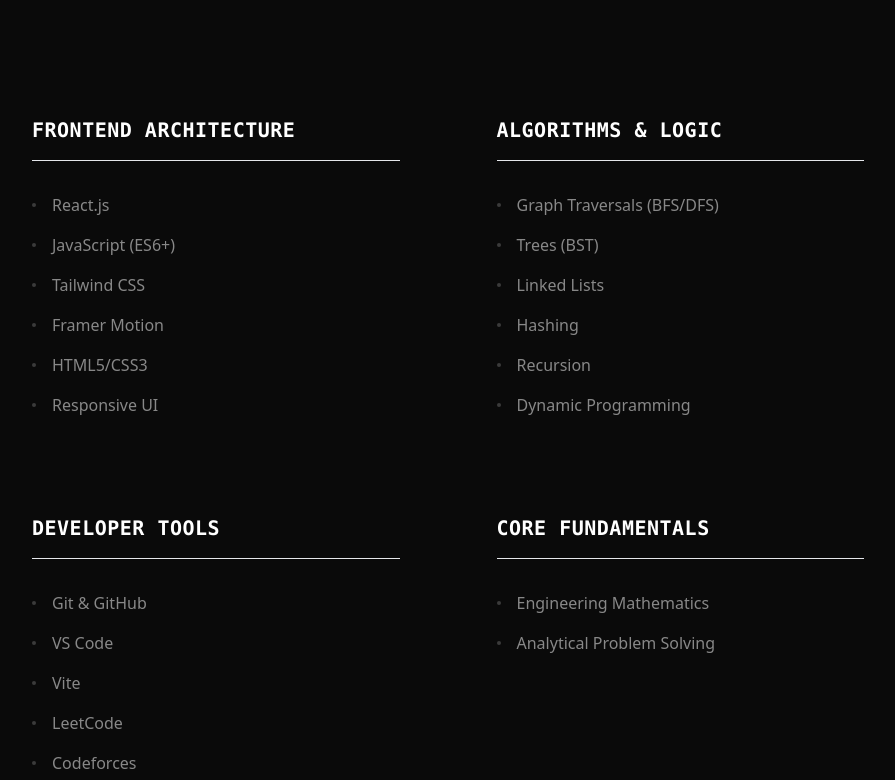
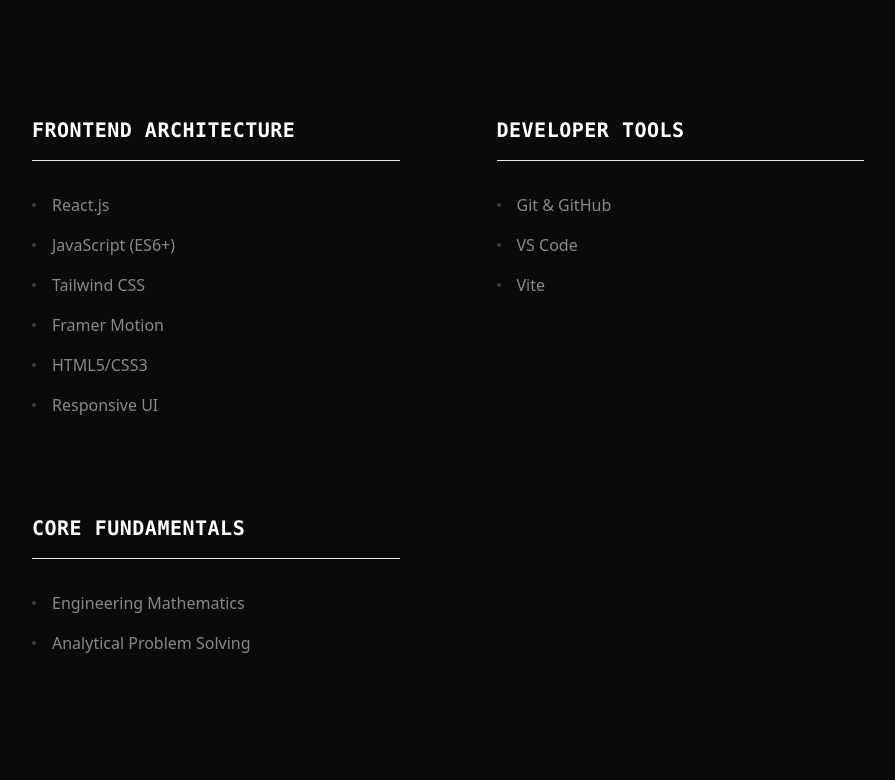
Before and after one commit to yashasgul2109/portfolio-new, a React (Vite) app: page / in a window 1280 px wide. Shown: the part 1880-2660 px from the top of the page, without its empty margins (192-1087 px from the left). Built offline with nearby package versions, Linux system fonts and the light colour scheme.

Commit message:
Remove 'Algorithms & Logic' skills section
Removed 'Algorithms & Logic' skills section from Skills component.

```diff
--- a/src/components/Skills.jsx
+++ b/src/components/Skills.jsx
@@ -7,12 +7,8 @@
     skills: ['React.js', 'JavaScript (ES6+)', 'Tailwind CSS', 'Framer Motion', 'HTML5/CSS3', 'Responsive UI']
   },
   {
-    title: 'Algorithms & Logic',
-    skills: ['Graph Traversals (BFS/DFS)', 'Trees (BST)', 'Linked Lists', 'Hashing', 'Recursion', 'Dynamic Programming']
-  },
-  {
     title: 'Developer Tools',
-    skills: ['Git & GitHub', 'VS Code', 'Vite', 'LeetCode', 'Codeforces']
+    skills: ['Git & GitHub', 'VS Code', 'Vite']
   },
   {
     title: 'Core Fundamentals',
```
